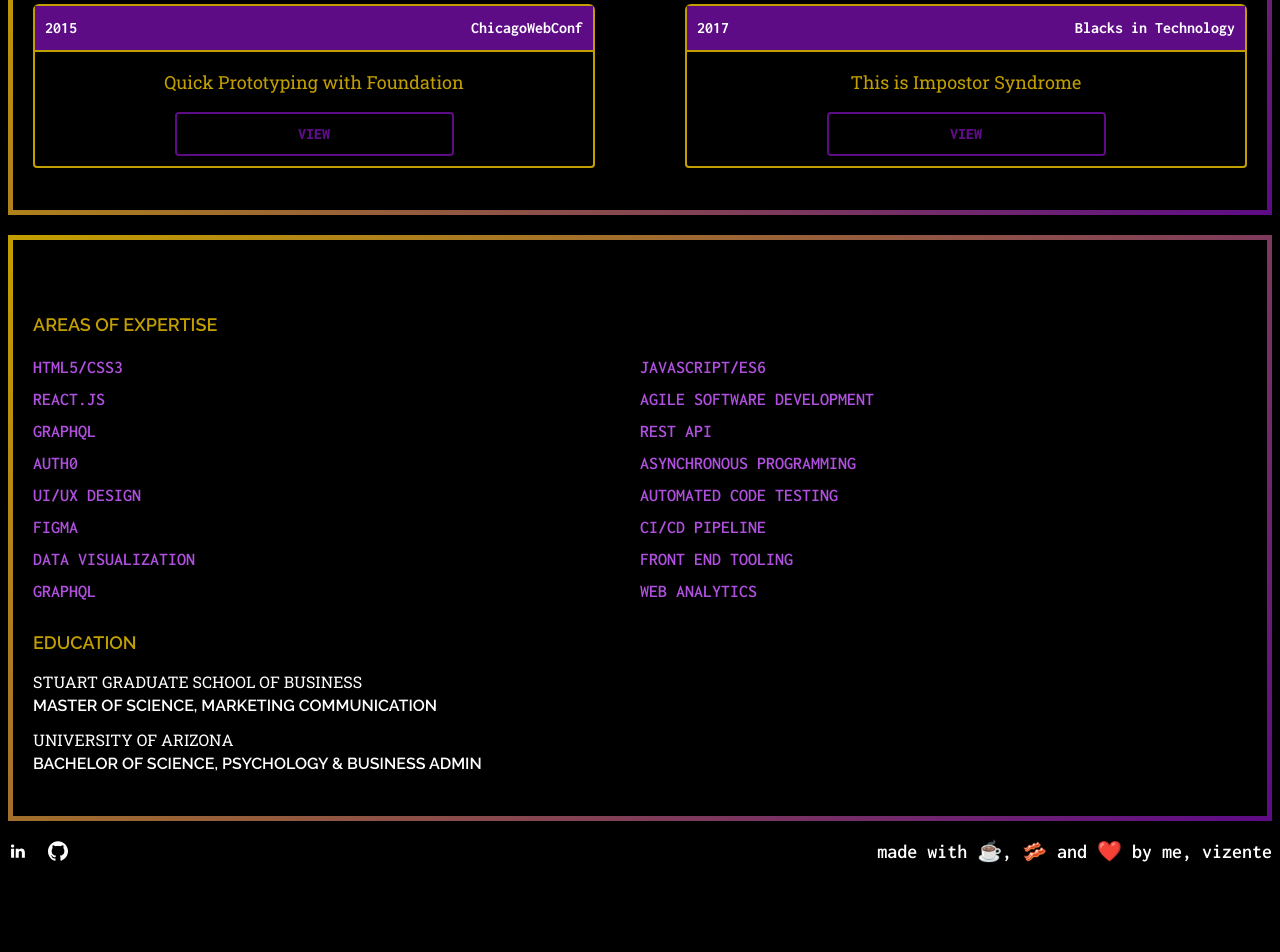
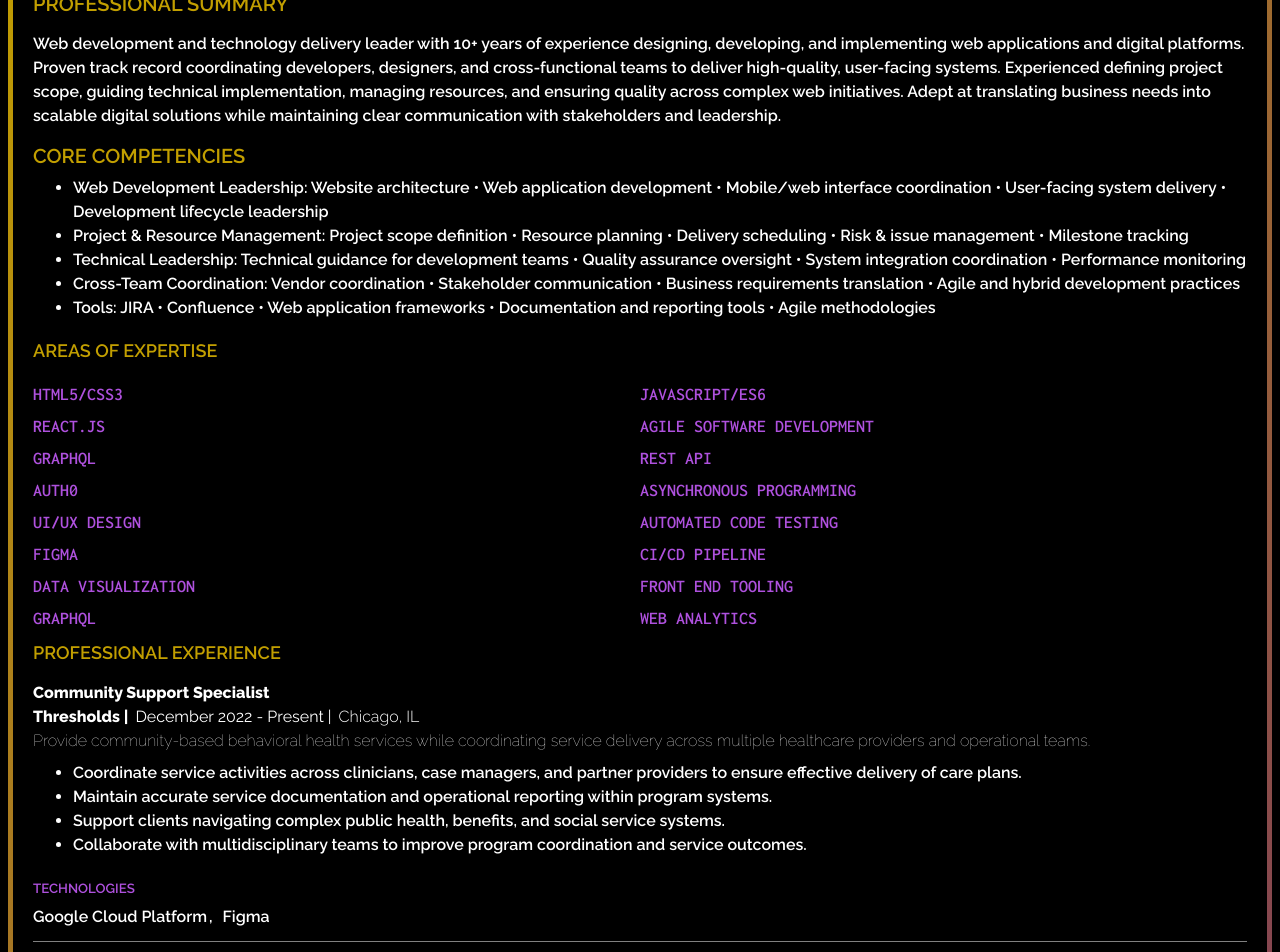
Before and after one commit to vinniewrote/tech-portfolio, a Next.js app: page / in a window 1280 px wide. Shown: the part 1360-2312 px from the top of the page. Before the commit the page ends 2245 px from the top, so only its background shows below. Built offline with nearby package versions, Linux system fonts and the light colour scheme.

Commit message:
cleaning up resume and highlights components

```diff
--- a/app/page.tsx
+++ b/app/page.tsx
@@ -18,8 +18,9 @@ export default function Home() {
           <PastWork />
           <Highlights />
         </MasonryBlock>
+
+        <Resume />
         <SpeakingPresentations />
-        <Resume />
         <Footer />
       </BodyContainer>
     </div>
--- a/components/Resume.tsx
+++ b/components/Resume.tsx
@@ -1,5 +1,5 @@
 import React from "react";
-// import { jobDetails } from "../data/resume-details";
+import { jobDetails } from "../data/resume-details";
 // import { consultingDetails } from "../data/resume-consulting";
 import { softSkillsDetails } from "../data/resume-softskills";
 import {
@@ -12,26 +12,29 @@ import {
   SkillsetBlock,
   FlexHeader,
   // ResumeLink,
-  // CompanyName,
-  // JobTitle,
-  // JobTimeRange,
-  // JobDescription,
+  CompanyName,
+  JobTitle,
+  JobTimeRange,
+  JobDescription,
   SoftSkills,
   SoftSkillsWrapper,
   Institution,
   EducationWrapper,
   SkillsetWrapper,
-  // CompanySummary,
-  // CompanyBlock,
-  // CompanyLocation,
-  // ExperienceTitleWrapper,
-  // ExperienceTechBlock,
-  // JobExperienceWrapper,
-  // JobTechWrapper,
-  // ExperienceTitle,
-  // TechTitleCopy,
-  // ExperienceTitleCopy,
+  CompanySummary,
+  CompanyBlock,
+  CompanyLocation,
+  ExperienceTitleWrapper,
+  ExperienceTechBlock,
+  JobExperienceWrapper,
+  JobTechWrapper,
+  ExperienceTitle,
+  TechTitleCopy,
+  ExperienceTitleCopy,
   ExperienceBlockTitles,
+  SummaryBlock,
+  SummaryCopy,
+  CompetenciesBlock,
   // ConsultingSkillsWrapper,
 } from "../styling/resume_styles";
 
@@ -39,7 +42,7 @@ export default function Resume() {
   return (
     <ResumeGithubBlock>
       <FlexHeader>
-        {/* <h3>Resume</h3> */}
+        <h3>Resume</h3>
         {/* <ResumeLink
           href="https://www.dropbox.com/scl/fi/1orkqmx5r22gqnfmdb8o8/efriendly-Vizente-Freeman-v11.pdf?rlkey=66bka9lp2837n5avfn5p3xvtz&dl=0"
           target="_blank"
@@ -47,6 +50,50 @@ export default function Resume() {
       </FlexHeader>
 
       <ResumeWrapper>
+        <SummaryBlock>
+          <ExperienceBlockTitles>Professional Summary</ExperienceBlockTitles>
+          <SummaryCopy>
+            Web development and technology delivery leader with 10+ years of
+            experience designing, developing, and implementing web applications
+            and digital platforms. Proven track record coordinating developers,
+            designers, and cross-functional teams to deliver high-quality,
+            user-facing systems. Experienced defining project scope, guiding
+            technical implementation, managing resources, and ensuring quality
+            across complex web initiatives. Adept at translating business needs
+            into scalable digital solutions while maintaining clear
+            communication with stakeholders and leadership.
+          </SummaryCopy>
+        </SummaryBlock>
+        <CompetenciesBlock>
+          <ExperienceBlockTitles>Core Competencies</ExperienceBlockTitles>
+          <ul>
+            <li>
+              Web Development Leadership: Website architecture • Web application
+              development • Mobile/web interface coordination • User-facing
+              system delivery • Development lifecycle leadership
+            </li>
+            <li>
+              Project & Resource Management: Project scope definition • Resource
+              planning • Delivery scheduling • Risk & issue management •
+              Milestone tracking
+            </li>
+            <li>
+              Technical Leadership: Technical guidance for development teams •
+              Quality assurance oversight • System integration coordination •
+              Performance monitoring
+            </li>
+            <li>
+              Cross-Team Coordination: Vendor coordination • Stakeholder
+              communication • Business requirements translation • Agile and
+              hybrid development practices
+            </li>
+            <li>
+              Tools: JIRA • Confluence • Web application frameworks •
+              Documentation and reporting tools • Agile methodologies
+            </li>
+          </ul>
+        </CompetenciesBlock>
+
         <SkillsetBlock>
           <ExperienceBlockTitles>Areas of Expertise</ExperienceBlockTitles>
           <SkillsetWrapper>
@@ -76,7 +123,7 @@ export default function Resume() {
                       <CompanyLocation>{cjob.companyLocation}</CompanyLocation>
                     </CompanyBlock>
 
-                    {/* <JobDescription>
+                    <JobDescription>
                       {cjob.jobDescription.map((descripts, k) => (
                         <li key={k}>{descripts.jobStopBullet}</li>
                       ))}
@@ -85,12 +132,12 @@ export default function Resume() {
                 </ExperienceTechBlock>
               ))}
           </ConsultingSkillsWrapper> */}
-          {/* <ExperienceTitleWrapper>
+          <ExperienceTitleWrapper>
             <ExperienceTitle>
               <ExperienceTitleCopy>Professional Experience</ExperienceTitleCopy>
             </ExperienceTitle>
-          </ExperienceTitleWrapper> */}
-          {/* {jobDetails?.jobStops?.length > 0 &&
+          </ExperienceTitleWrapper>
+          {jobDetails?.jobStops?.length > 0 &&
             jobDetails.jobStops.map((job, m) => (
               <ExperienceTechBlock key={m}>
                 <JobExperienceWrapper>
@@ -101,7 +148,7 @@ export default function Resume() {
                     <CompanyLocation>{job.companyLocation}</CompanyLocation>
                   </CompanyBlock>
                   <CompanySummary>{job.companySummary}</CompanySummary>
-                  {/* <JobDescription>
+                  <JobDescription>
                     {job.jobDescription.map((descripts, q) => (
                       <li key={q}>{descripts.jobStopBullet}</li>
                     ))}
@@ -116,7 +163,7 @@ export default function Resume() {
                   </ul>
                 </JobTechWrapper>
               </ExperienceTechBlock>
-            ))} */}
+            ))}
         </ExperienceBlock>
 
         <EducationBlock>
--- a/data/resume-details.js
+++ b/data/resume-details.js
@@ -2,58 +2,130 @@ export const jobDetails = {
   jobStops: [
     {
       jobStopId: 2,
-      companyName: "Foxtrot Market",
+      companyName: "Thresholds",
       companyLocation: "Chicago, IL",
-      jobTitle: "senior UI/UX engineer",
+      jobTitle: "Community Support Specialist",
       companySummary:
-        "A multi-channel store focused on getting coffee, food and groceries to its users swiftly",
-      jobTimeRange: "june 2021 - december 2022",
+        "Provide community-based behavioral health services while coordinating service delivery across multiple healthcare providers and operational teams.",
+      jobTimeRange: "december 2022 - present",
       jobDescription: [
         {
           jobStopBullet:
-            "Designed and implemented a scalable authentication platform integrating Google and Apple login systems, enabling the creation of 15,000 new user accounts in six months and reducing account recovery requests by 30%.",
+            "Coordinate service activities across clinicians, case managers, and partner providers to ensure effective delivery of care plans.",
         },
         {
           jobStopBullet:
-            "Initiated cross-functional workshops to redesign the checkout flow, leading a team of 6 engineers and designers to deploy changes within four months, processing an additional 12,000 transactions monthly post-launch.",
+            "Maintain accurate service documentation and operational reporting within program systems.",
         },
         {
           jobStopBullet:
-            "Built and operationalized a real-time analytics dashboard used by five teams, reducing bug resolution times by 40 hours per sprint and supporting data-driven decision-making across key product releases.",
+            "Support clients navigating complex public health, benefits, and social service systems.",
+        },
+        {
+          jobStopBullet:
+            "Collaborate with multidisciplinary teams to improve program coordination and service outcomes.",
         },
       ],
       jobTechnologies: [
-        { jobStopTech: "React.js" },
-        { jobStopTech: "Next.js" },
-        { jobStopTech: "Typescript" },
-        { jobStopTech: "Jest" },
-        { jobStopTech: "Auth0" },
         { jobStopTech: "Google Cloud Platform" },
-        { jobStopTech: "Sketch" },
-        { jobStopTech: "Google Firebase" },
         { jobStopTech: "Figma" },
       ],
     },
     {
       jobStopId: 4,
+      companyName: "PapaBear Engineering",
+      companyLocation: "Chicago, IL",
+      jobTitle: "TECHNOLOGY &amp; STRATEGY CONSULTANT",
+      companySummary:
+        "Provide leadership and coordination across multiple web and digital platform initiatives",
+      jobTimeRange: "march 2023 - present",
+      jobDescription: [
+        {
+          jobStopBullet:
+            "Coordinate development teams delivering web-based applications and internal digital systems.",
+        },
+        {
+          jobStopBullet:
+            "Define project scope, priorities, and delivery timelines across concurrent initiatives.",
+        },
+        {
+          jobStopBullet:
+            "Track project progress, resource allocation, and risk mitigation through structured reporting.",
+        },
+        {
+          jobStopBullet:
+            "Provide strategic guidance to stakeholders on digital platform improvements and system enhancements.",
+        },
+      ],
+      jobTechnologies: [
+        { jobStopTech: "Google Home" },
+        { jobStopTech: "Apple HomeKit" },
+        { jobStopTech: "WiFi" },
+        { jobStopTech: "Routers" },
+        { jobStopTech: "Ethernet" },
+      ],
+    },
+    {
+      jobStopId: 5,
+      companyName: "Voltaire AI, BetCaddyTV & The ParkRanger",
+      companyLocation: "Chicago, IL",
+      jobTitle: "DESIGN & TECHNICAL COMMUNICATION CONSULTANT / LEAD DEVELOPER",
+      companySummary:
+        "Led development and delivery of multiple web platforms and digital applications.",
+      jobTimeRange: "may 2023 - june 2024",
+      jobDescription: [
+        {
+          jobStopBullet:
+            "Managed the design and development of user-facing web applications and digital platforms.",
+        },
+        {
+          jobStopBullet:
+            "Coordinated developers, designers, and external stakeholders to deliver websites and platform features.",
+        },
+        {
+          jobStopBullet:
+            "Defined development project scope, timelines, and implementation strategies.",
+        },
+        {
+          jobStopBullet:
+            "Provided technical guidance to development teams during implementation and release cycles.",
+        },
+        {
+          jobStopBullet:
+            "Ensured quality of completed applications through testing, documentation, and release readiness reviews.",
+        },
+      ],
+      jobTechnologies: [
+        { jobStopTech: "React.js" },
+        { jobStopTech: "Typescript" },
+        { jobStopTech: "GraphQL" },
+        { jobStopTech: "AWS Services" },
+        { jobStopTech: "Heroku" },
+        { jobStopTech: "Sketch" },
+        { jobStopTech: "Adobe Illustrator" },
+        { jobStopTech: "Figma" },
+      ],
+    },
+    {
+      jobStopId: 6,
       companyName: "ThinkCERCA",
       companyLocation: "Chicago, IL",
-      jobTitle: "senior software engineer",
+      jobTitle: "Senior Software Engineer",
       companySummary:
-        "An application focused on teaching critical thinking to grade-school students",
+        "Supported development and enhancement of a web-based education platform used by schools nationwide.",
       jobTimeRange: "january 2020 - june 2021",
       jobDescription: [
         {
           jobStopBullet:
-            "Developed and deployed a React.js/Rails tool that gives teachers the flexibility to create customized student lessons outside of the templated set, resulting in a rise in lesson creation totals by 20% and 68% usage in three months. ",
+            "Developed web application features supporting classroom instruction and student engagement.",
         },
         {
           jobStopBullet:
-            "Designed, built and implemented visual improvements to the in-app help menu effectively decreasing the number of student calls into the customer service line by 8% in six weeks.",
+            "Evaluated platform enhancements for performance risks and technical feasibility.",
         },
         {
           jobStopBullet:
-            "Led and facilitated weekly pair-programming sessions which lowered ticketed application bugs by 5% and bug resolution times by 25 hours within three months.",
+            "Collaborated with engineering and product teams to deliver scalable improvements to the platform.",
         },
       ],
       jobTechnologies: [
@@ -69,86 +141,21 @@ export const jobDetails = {
       ],
     },
     {
-      jobStopId: 5,
+      jobStopId: 7,
       companyName: "FastModel Sports",
       companyLocation: "Chicago, IL",
-      jobTitle: "senior software engineer",
+      jobTitle: "Senior Software Engineer",
       companySummary:
-        "An application used to help basketball organizations scout their players performance",
+        "Supported development and enhancement of a web-based coaching platform used by collegiate and professional sports programs nationwide",
       jobTimeRange: "may 2019 - january 2020",
       jobDescription: [
         {
           jobStopBullet:
-            "Planned and implemented the code refresh of the FastRecruit recruitment portal, utilizing React’s Context API and WebSockets, which enabled real-time, collaborative editing and improved data rendering speed by 10%.",
+            "Collaborated with product, design, and engineering teams to enhance user-facing functionality across recruitment and scouting platforms used by collegiate and professional sports organizations.",
         },
         {
           jobStopBullet:
-            "Released offline capabilities for FastScout, using service workers, providing users a robust application user experience when offline or experiencing unstable internet conditions. As a result, concurrent users have increased by 25%.",
-        },
-      ],
-      jobTechnologies: [
-        { jobStopTech: "React.js" },
-        { jobStopTech: "Jest" },
-        { jobStopTech: "Google Cloud Platform" },
-        { jobStopTech: "Google Firebase" },
-        { jobStopTech: "Github" },
-        { jobStopTech: "Zeplin" },
-      ],
-    },
-    {
-      jobStopId: 6,
-      companyName: "Expedia",
-      companyLocation: "Chicago, IL",
-      jobTitle: "technology lead",
-      companySummary:
-        "A publicly traded travel corporation focused on flights, hotels and cars",
-      jobTimeRange: "september 2016 - april 2019",
-      jobDescription: [
-        {
-          jobStopBullet:
-            "Developed an internal A/B testing framework adopted by three product teams, facilitating over 20 experiments and directly contributing to the launch of two high-impact features, increasing average weekly active users by 8,000.",
-        },
-        {
-          jobStopBullet:
-            "Ideated and led a technical stack move from Backbone.js to React.js to modernize the technological codebase and enhance user experience performance efficiency.",
-        },
-        {
-          jobStopBullet:
-            "Spearheaded weekly collaboration with Product Organization and Design teams to forecast and architect future development releases. Increased efficiency in development to deployment timing by 20% in six weeks.",
-        },
-      ],
-      jobTechnologies: [
-        { jobStopTech: "HTML5" },
-        { jobStopTech: "CSS3" },
-        { jobStopTech: "JavaScript" },
-        { jobStopTech: "React.js" },
-        { jobStopTech: "Google Cloud Platform" },
-        { jobStopTech: "Jest" },
-        { jobStopTech: "Github" },
-        { jobStopTech: "Sketch" },
-        { jobStopTech: "InVision" },
-      ],
-    },
-    {
-      jobStopId: 7,
-      companyName: "Orbitz Worldwide",
-      companyLocation: "Chicago, IL",
-      jobTitle: "senior UI software engineer",
-      companySummary:
-        "A publicly traded travel corporation focused on flights, hotels and cars",
-      jobTimeRange: "february 2014 - september 2016",
-      jobDescription: [
-        {
-          jobStopBullet:
-            "Created and developed 5 front-end A/B tests within the checkout experience that became impactful production features boosting checkout rates by 10% monthly.",
-        },
-        {
-          jobStopBullet:
-            "Introduced bi-weekly collaboration with Design on future releases to agree on feasibility and code planning.",
-        },
-        {
-          jobStopBullet:
-            "Evangelized and implemented the transition to responsive development to embrace multiple devices and screen sizes.",
+            "Contributed to the performance optimization and reliability of web applications supporting high-volume recruiting and scouting workflows.",
         },
       ],
       jobTechnologies: [
@@ -163,20 +170,29 @@ export const jobDetails = {
     },
     {
       jobStopId: 8,
-      companyName: "Sandbox Studio",
+      companyName: "Expedia",
       companyLocation: "Chicago, IL",
-      jobTitle: "senior UI developer",
+      jobTitle: "TECHNICAL LEAD - COMMUNICATION SYSTEMS",
       companySummary:
-        "A startup focused on building web and design experiences for non-profit organizations",
-      jobTimeRange: "january 2020 - june 2021",
+        "Coordinated technical delivery across teams responsible for internal communication and web-enabled systems.",
+      jobTimeRange: "september 2016 - april 2019",
       jobDescription: [
         {
           jobStopBullet:
-            "Designed, developed and deployed 12 customer-facing sites for non-profit organizations such as the University of Chicago and Elmhurst College.",
+            "Coordinated development teams delivering platform updates across distributed engineering groups.",
+        },
+
+        {
+          jobStopBullet:
+            "Managed release readiness, quality assurance validation, and documentation for system updates.",
         },
         {
           jobStopBullet:
-            "Planned and implemented the utilization of Git for version control and a central location for all code and designs, rather than hard drives.",
+            "Ensured integration between applications and existing technology systems.",
+        },
+        {
+          jobStopBullet:
+            "Provided technical guidance and coordination for cross-team platform initiatives.",
         },
       ],
       jobTechnologies: [
@@ -189,32 +205,32 @@ export const jobDetails = {
         { jobStopTech: "Illustrator" },
       ],
     },
-    {
-      jobStopId: 9,
-      companyName: "Sears Holdings",
-      companyLocation: "Chicago, IL",
-      jobTitle: "senior UI developer",
-      companySummary:
-        "A publicly traded retail corporation focused on clothing, appliances and power tools",
-      jobTimeRange: "september 2011 - january 2013",
-      jobDescription: [
-        {
-          jobStopBullet:
-            "Led and constructed 8 seasonal promotional features on Craftsman.com and Kenmore.com boosting the checkout rates by 30%.",
-        },
-        {
-          jobStopBullet:
-            "Developed and implemented a wheel/tire product finder that filtered products based on make and model of an automobile, resulting in a 7% increase in sales in six weeks.",
-        },
-      ],
-      jobTechnologies: [
-        { jobStopTech: "HTML5" },
-        { jobStopTech: "CSS3" },
-        { jobStopTech: "JavaScript" },
-        { jobStopTech: "SVG" },
-        { jobStopTech: "Adobe Photoshop" },
-        { jobStopTech: "Illustrator" },
-      ],
-    },
+    // {
+    //   jobStopId: 9,
+    //   companyName: "Sears Holdings",
+    //   companyLocation: "Chicago, IL",
+    //   jobTitle: "senior UI developer",
+    //   companySummary:
+    //     "A publicly traded retail corporation focused on clothing, appliances and power tools",
+    //   jobTimeRange: "september 2011 - january 2013",
+    //   jobDescription: [
+    //     {
+    //       jobStopBullet:
+    //         "Led and constructed 8 seasonal promotional features on Craftsman.com and Kenmore.com boosting the checkout rates by 30%.",
+    //     },
+    //     {
+    //       jobStopBullet:
+    //         "Developed and implemented a wheel/tire product finder that filtered products based on make and model of an automobile, resulting in a 7% increase in sales in six weeks.",
+    //     },
+    //   ],
+    //   jobTechnologies: [
+    //     { jobStopTech: "HTML5" },
+    //     { jobStopTech: "CSS3" },
+    //     { jobStopTech: "JavaScript" },
+    //     { jobStopTech: "SVG" },
+    //     { jobStopTech: "Adobe Photoshop" },
+    //     { jobStopTech: "Illustrator" },
+    //   ],
+    // },
   ],
 };
--- a/styling/resume_styles.js
+++ b/styling/resume_styles.js
@@ -52,6 +52,44 @@ export const SummaryBlock = styled.div`
   display: flex;
   flex-direction: column;
 `;
+
+export const CompetenciesBlock = styled.div`
+  & h4 {
+    font-family: "Raleway", sans-serif;
+    font-weight: 600;
+    font-size: 20px;
+    line-height: 24px;
+    text-transform: uppercase;
+    color: #c29f00;
+    margin: 0;
+  }
+  & p {
+    font-family: "Raleway", sans-serif;
+    font-weight: 600;
+    font-size: 1em; //16px
+    line-height: 1.5em;
+  }
+  & ul {
+    margin: 0;
+    & li {
+      font-family: "Raleway", sans-serif;
+      font-weight: 600;
+      font-size: 1em; //16px
+      line-height: 1.5em;
+    }
+    & li:first-child {
+      margin-top: 0.5em;
+    }
+  }
+  display: flex;
+  flex-direction: column;
+`;
+export const SummaryCopy = styled.p`
+  font-family: "Raleway", sans-serif;
+  font-weight: 600;
+  font-size: 1em;
+`;
+
 export const CompanySummary = styled.h5`
   font-family: "Raleway", sans-serif;
   font-size: 1em;
```
Also changed, not shown: components/Highlights.jsx (+12 -2 lines), styling/shared_styles.js (+8 -1 lines).
